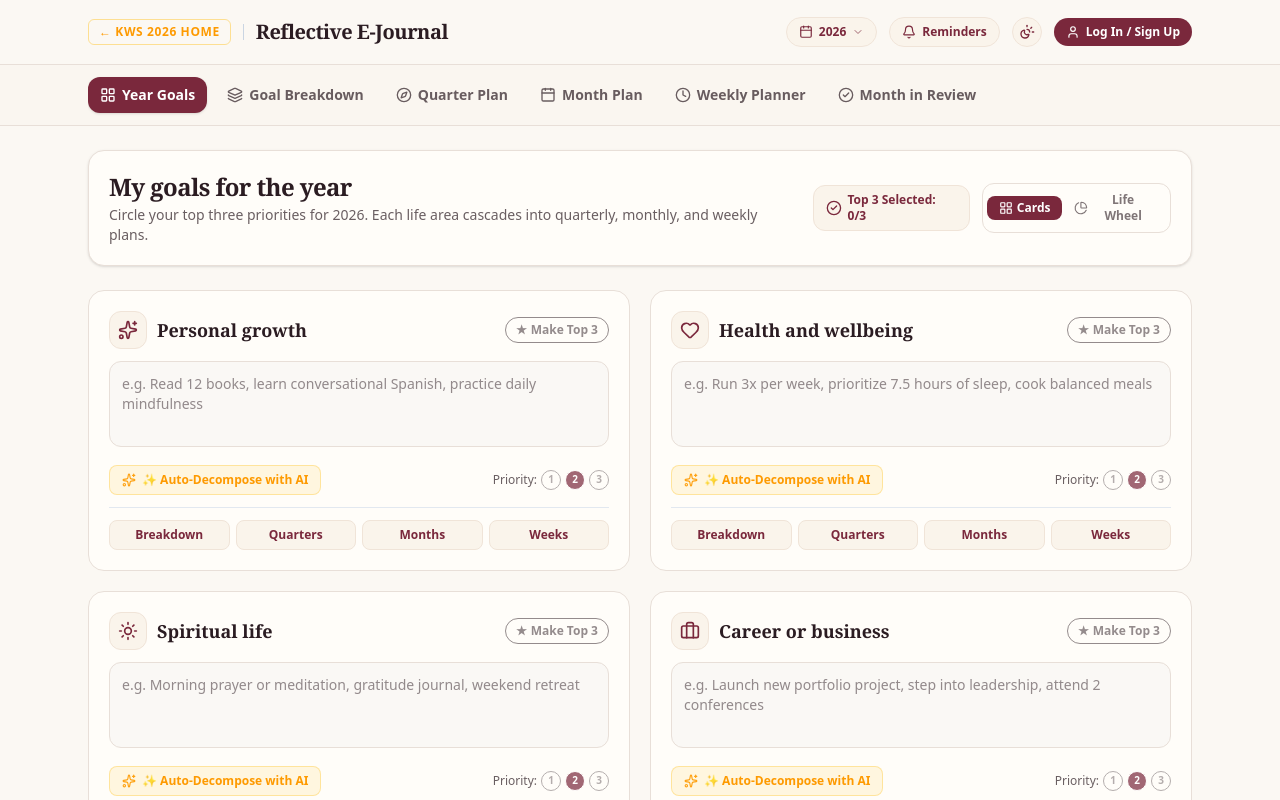
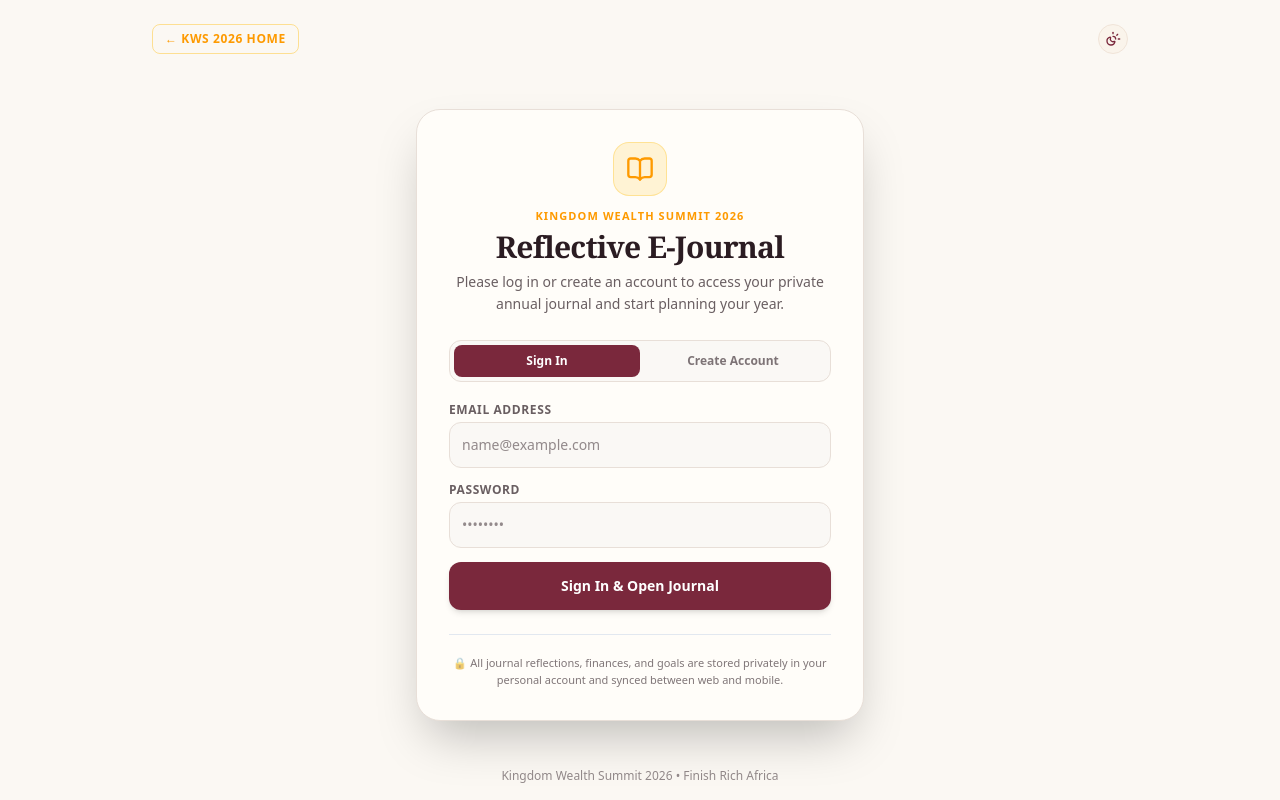
Before and after one commit to fajos/kws2026, a Next.js app: page /journal in a window 1280 px wide. Shown: the top 800 px of the page. Built offline with nearby package versions, Linux system fonts and the light colour scheme.

Commit message:
feat: enforce mandatory authentication gate before granting journal access

```diff
--- a/src/app/journal/page.tsx
+++ b/src/app/journal/page.tsx
@@ -32,6 +32,7 @@ import {
   HelpCircle,
   ArrowRight,
   SunMoon,
+  BookOpen,
 } from "lucide-react";
 
 // -------------------------------------------------------------
@@ -259,6 +260,7 @@ export default function JournalPage() {
   // Auth & Cloud Sync
   const [user, setUser] = useState<{ id: number; email: string; full_name: string } | null>(null);
   const [token, setToken] = useState<string>("");
+  const [authChecking, setAuthChecking] = useState(true);
   const [syncStatus, setSyncStatus] = useState<"synced" | "saving" | "offline">("offline");
   const [showAuthModal, setShowAuthModal] = useState(false);
   const [authMode, setAuthMode] = useState<"login" | "register">("login");
@@ -286,22 +288,16 @@ export default function JournalPage() {
 
   const saveTimeoutRef = useRef<NodeJS.Timeout | null>(null);
 
-  // 1. Initial Load: Check token & load journal
+  // 1. Initial Load: Check token & require authentication
   useEffect(() => {
     const savedToken = localStorage.getItem("kws_journal_token") || "";
 
     if (savedToken) {
       setToken(savedToken);
-      fetchUserProfile(savedToken);
+      fetchUserProfile(savedToken).finally(() => setAuthChecking(false));
       fetchCloudJournal(savedToken, 2026);
     } else {
-      // Load from local storage fallback
-      const local = localStorage.getItem("kws_journal_local_state");
-      if (local) {
-        try {
-          setJournalState(JSON.parse(local));
-        } catch {}
-      }
+      setAuthChecking(false);
     }
   }, []);
 
@@ -316,6 +312,10 @@ export default function JournalPage() {
         setUser(data.user);
         setReminderEmail(data.user.email);
         setSyncStatus("synced");
+      } else {
+        setUser(null);
+        setToken("");
+        localStorage.removeItem("kws_journal_token");
       }
     } catch {
       setSyncStatus("offline");
@@ -627,6 +627,169 @@ export default function JournalPage() {
   const currentQuarterPlan = currentGoal.quarterPlans[selectedQuarter] || currentGoal.quarterPlans[1];
 
   const topThreeCount = Object.values(journalState.goals).filter((g) => g.isTopThree).length;
+
+  // -------------------------------------------------------------
+  // Mandatory Auth Gate: Screen rendered when user is not logged in
+  // -------------------------------------------------------------
+  if (authChecking) {
+    return (
+      <div className={`min-h-screen flex items-center justify-center ${bgMain}`}>
+        <div className="flex flex-col items-center gap-3">
+          <Loader2 className="w-8 h-8 animate-spin text-amber-500" />
+          <p className="text-sm font-semibold opacity-70">Securing your journal access...</p>
+        </div>
+      </div>
+    );
+  }
+
+  if (!user) {
+    return (
+      <div className={`min-h-screen ${bgMain} flex flex-col justify-between font-sans selection:bg-amber-400 selection:text-emerald-950`}>
+        {/* Simple Top Bar */}
+        <header className="p-4 sm:p-6 flex items-center justify-between max-w-5xl mx-auto w-full">
+          <Link
+            href="/"
+            className="text-xs font-bold tracking-wider px-3 py-1.5 rounded-lg border border-amber-400/40 text-amber-500 hover:bg-amber-400/10 transition-colors uppercase inline-flex items-center gap-1.5"
+          >
+            ← KWS 2026 Home
+          </Link>
+          <button
+            onClick={() => setThemeMode(isDark ? "linen" : "dark")}
+            className={`p-1.5 rounded-full border transition-all ${pillLight}`}
+            title="Toggle Theme"
+          >
+            <SunMoon className="w-4 h-4" />
+          </button>
+        </header>
+
+        {/* Main Auth Card */}
+        <div className="flex-1 flex items-center justify-center p-4">
+          <div className={`w-full max-w-md p-6 sm:p-8 rounded-3xl border shadow-2xl ${cardBg}`}>
+            <div className="text-center mb-6">
+              <div className="inline-flex p-3 rounded-2xl bg-amber-400/15 border border-amber-400/30 text-amber-500 mb-3">
+                <BookOpen className="w-7 h-7" />
+              </div>
+              <div className="text-[11px] font-extrabold uppercase tracking-widest text-amber-500 mb-1">
+                Kingdom Wealth Summit 2026
+              </div>
+              <h2 className="font-serif font-bold text-2xl sm:text-3xl tracking-tight">
+                Reflective E-Journal
+              </h2>
+              <p className="text-xs sm:text-sm opacity-70 mt-1.5 max-w-sm mx-auto leading-relaxed">
+                Please log in or create an account to access your private annual journal and start planning your year.
+              </p>
+            </div>
+
+            {/* Mode Switcher Tabs */}
+            <div className={`flex rounded-xl p-1 mb-5 border ${isDark ? "bg-[#15151C] border-[#2E2E3A]" : "bg-[#FAF8F5] border-[#E8DFD8]"}`}>
+              <button
+                type="button"
+                onClick={() => {
+                  setAuthMode("login");
+                  setAuthError("");
+                }}
+                className={`flex-1 py-2 rounded-lg text-xs font-bold transition-all ${
+                  authMode === "login" ? primaryBg : "opacity-60"
+                }`}
+              >
+                Sign In
+              </button>
+              <button
+                type="button"
+                onClick={() => {
+                  setAuthMode("register");
+                  setAuthError("");
+                }}
+                className={`flex-1 py-2 rounded-lg text-xs font-bold transition-all ${
+                  authMode === "register" ? primaryBg : "opacity-60"
+                }`}
+              >
+                Create Account
+              </button>
+            </div>
+
+            {authError && (
+              <div className="p-3 rounded-xl text-xs font-semibold bg-red-500/15 border border-red-500/40 text-red-500 mb-4">
+                {authError}
+              </div>
+            )}
+
+            <form onSubmit={handleAuthSubmit} className="space-y-3.5">
+              {authMode === "register" && (
+                <div>
+                  <label className="block text-xs font-bold uppercase tracking-wider mb-1 opacity-70">
+                    Full Name
+                  </label>
+                  <input
+                    type="text"
+                    required
+                    value={authFullName}
+                    onChange={(e) => setAuthFullName(e.target.value)}
+                    placeholder="e.g. Samuel Adeyemi"
+                    className={`w-full p-3 rounded-xl border text-sm outline-none ${
+                      isDark ? "bg-[#15151C] border-[#2E2E3A] text-white" : "bg-[#FAF8F5] border-[#E8DFD8] text-[#2B1C22]"
+                    }`}
+                  />
+                </div>
+              )}
+
+              <div>
+                <label className="block text-xs font-bold uppercase tracking-wider mb-1 opacity-70">
+                  Email Address
+                </label>
+                <input
+                  type="email"
+                  required
+                  value={authEmail}
+                  onChange={(e) => setAuthEmail(e.target.value)}
+                  placeholder="name@example.com"
+                  className={`w-full p-3 rounded-xl border text-sm outline-none ${
+                    isDark ? "bg-[#15151C] border-[#2E2E3A] text-white" : "bg-[#FAF8F5] border-[#E8DFD8] text-[#2B1C22]"
+                  }`}
+                />
+              </div>
+
+              <div>
+                <label className="block text-xs font-bold uppercase tracking-wider mb-1 opacity-70">
+                  Password
+                </label>
+                <input
+                  type="password"
+                  required
+                  value={authPassword}
+                  onChange={(e) => setAuthPassword(e.target.value)}
+                  placeholder="••••••••"
+                  className={`w-full p-3 rounded-xl border text-sm outline-none ${
+                    isDark ? "bg-[#15151C] border-[#2E2E3A] text-white" : "bg-[#FAF8F5] border-[#E8DFD8] text-[#2B1C22]"
+                  }`}
+                />
+              </div>
+
+              <button
+                type="submit"
+                disabled={authLoading}
+                className={`w-full py-3.5 rounded-xl text-sm font-bold flex items-center justify-center gap-2 mt-2 transition-all shadow-md ${primaryBg}`}
+              >
+                {authLoading ? <Loader2 className="w-4 h-4 animate-spin" /> : null}
+                <span>{authMode === "login" ? "Sign In & Open Journal" : "Create Account & Enter Journal"}</span>
+              </button>
+            </form>
+
+            <div className="mt-6 pt-5 border-t border-slate-200 dark:border-slate-800 text-center">
+              <p className="text-[11px] opacity-60 leading-normal">
+                🔒 All journal reflections, finances, and goals are stored privately in your personal account and synced between web and mobile.
+              </p>
+            </div>
+          </div>
+        </div>
+
+        {/* Footer */}
+        <footer className="p-4 text-center text-xs opacity-50">
+          Kingdom Wealth Summit 2026 • Finish Rich Africa
+        </footer>
+      </div>
+    );
+  }
 
   return (
     <div className={`min-h-screen ${bgMain} font-sans transition-colors duration-300 pb-20`}>
```
